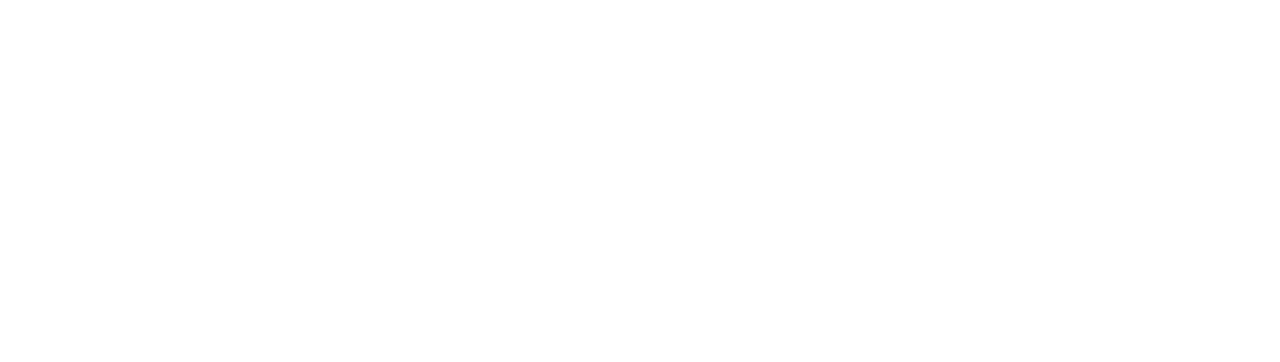
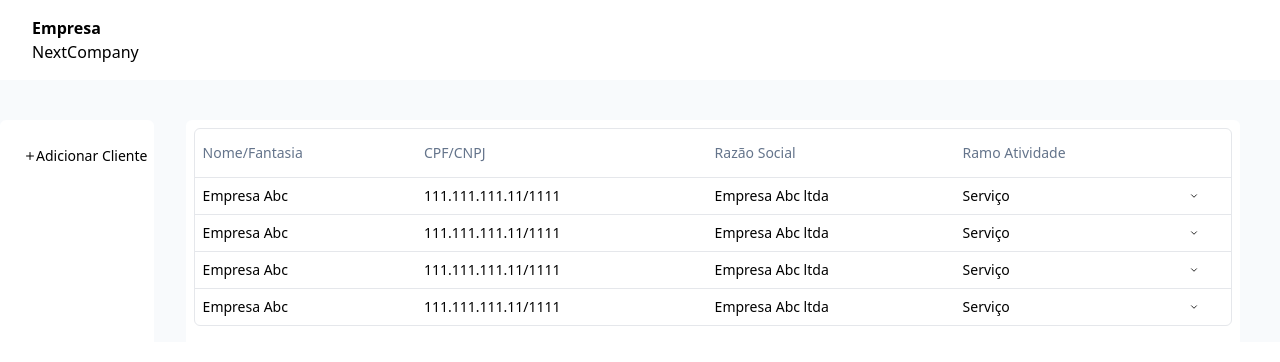
Before and after one commit to lismarreiros/crm-nextcompany, a React (Create React App) app: page /clientes in a window 1280 px wide. Before the commit this address had no page. Shown: the top 362 px of the page. Built offline with nearby package versions, Linux system fonts and the light colour scheme.

Commit message:
Reformulação da parte de clientes

```diff
--- a/package.json
+++ b/package.json
@@ -7,6 +7,7 @@
     "@dnd-kit/sortable": "^8.0.0",
     "@hookform/resolvers": "^3.3.4",
     "@radix-ui/react-accordion": "^1.1.2",
+    "@radix-ui/react-collapsible": "^1.0.3",
     "@radix-ui/react-dialog": "^1.0.5",
     "@radix-ui/react-label": "^2.0.2",
     "@radix-ui/react-popover": "^1.0.7",
--- a/src/App.tsx
+++ b/src/App.tsx
@@ -3,6 +3,7 @@ import React from 'react';
 import DashboardPage from './pages/dashboard/dashboard';
 import { Route, Routes } from 'react-router-dom';
 import DetailPage from './pages/detail';
+import ClientPage from './pages/clients/ClientPage';
 
 function App() {
   return (
@@ -14,6 +15,7 @@ function App() {
           {/* <Route path='/' element={<ClientForm/>} /> */}
           <Route path='/' element={<DashboardPage />} />
           <Route path='/detalhe' element={<DetailPage/>} />
+          <Route path='/clientes' element={<ClientPage/>} />
         </Routes>
       </div>
     </div>
--- /dev/null
+++ b/src/components/clients/InnerTable.tsx
@@ -0,0 +1,58 @@
+import React from 'react';
+import { TableCell, TableRow } from '../shadcn/ui/table';
+import Constants from '@/constants';
+
+const InnerTable = () => {
+  const contato = [
+    'Maria',
+    '(99) 9999-9999',
+    '(99) 9999-9999',
+    'maria@gmail.com',
+    'Dona'
+  ];
+
+  const endereço = [
+    '699999-99',
+    'Jardins',
+    'Rua Oscar Freire',
+    'São Paulo-SP',
+    '1111'
+  ];
+
+  return (
+    <>
+      {/** Parte de Contato do Cliente */}
+      {/** colunas */}
+      <TableRow>
+        <TableCell rowSpan={2} className='bg-slate-100 text-xs font-medium px-4'>Contato</TableCell>
+        {Constants.LISTA_COLUNAS_CLIENTES_CONTATO.map((coluna) => (
+          <TableCell key={coluna} className='bg-slate-100 text-xs font-medium'>{coluna}</TableCell>
+        ))}
+      </TableRow>
+      {/** dados */}
+      <TableRow>
+        {contato.map((data) => (
+          <TableCell key={data} className='bg-slate-100 text-xs'>{data}</TableCell>
+        ))}
+      </TableRow>
+
+      {/** Parte do Endereço do Cliente */}
+      {/** colunas */}
+      <TableRow>
+        <TableCell rowSpan={2} className='bg-slate-50 text-xs font-medium px-4'>Endereço</TableCell>
+        {Constants.LISTA_COLUNAS_CLIENTES_ENDEREÇO.map((coluna) => (
+          <TableCell key={coluna} className='bg-slate-50 text-xs font-medium'>{coluna}</TableCell>
+        ))}
+      </TableRow>
+
+      {/** dados */}
+      <TableRow>
+        {endereço.map((data) => (
+          <TableCell key={data} className='bg-slate-50 text-xs'>{data}</TableCell>
+        ))}
+      </TableRow>
+    </>
+  );
+};
+
+export default InnerTable;
--- /dev/null
+++ b/src/components/clients/TableView.tsx
@@ -0,0 +1,109 @@
+import React from 'react';
+import { Table, TableBody, TableCell, TableHead, TableHeader, TableRow } from '@/components/shadcn/ui/table';
+import { Collapsible, CollapsibleContent, CollapsibleTrigger } from '@radix-ui/react-collapsible';
+import InnerTable from './InnerTable';
+import { ChevronDown } from 'lucide-react';
+import Constants from '@/constants';
+
+const TableView = () => {
+  const dados = [
+    'Empresa Abc',
+    '111.111.111.11/1111',
+    'Empresa Abc ltda',
+    'Serviço'
+  ];
+
+  return (
+    <div className='m-2 rounded-md sm:border'>
+      <Table>
+        <TableHeader>
+          <TableRow>
+            {Constants.LISTA_COLUNAS_CLIENTES.map((coluna) => (
+              <TableHead key={coluna}>{coluna}</TableHead>
+            ))}
+          </TableRow>
+        </TableHeader>
+
+        <TableBody>
+          <Collapsible asChild>
+            <>
+              <TableRow>
+                {dados.map((dado) => (
+                  <TableCell key={dado}>{dado}</TableCell>
+
+                ))}
+                <TableCell colSpan={2}>
+                  <CollapsibleTrigger asChild>
+                    <div><ChevronDown size={10}/></div>
+                  </CollapsibleTrigger>
+                </TableCell>
+              </TableRow>
+              <CollapsibleContent asChild>
+                <InnerTable />
+              </CollapsibleContent>
+            </>
+          </Collapsible>
+
+          <Collapsible asChild>
+            <>
+              <TableRow>
+                {dados.map((dado) => (
+                  <TableCell key={dado}>{dado}</TableCell>
+
+                ))}
+                <TableCell colSpan={2}>
+                  <CollapsibleTrigger asChild>
+                    <div><ChevronDown size={10}/></div>
+                  </CollapsibleTrigger>
+                </TableCell>
+              </TableRow>
+              <CollapsibleContent asChild>
+                <InnerTable />
+              </CollapsibleContent>
+            </>
+          </Collapsible>
+
+          <Collapsible asChild>
+            <>
+              <TableRow>
+                {dados.map((dado) => (
+                  <TableCell key={dado}>{dado}</TableCell>
+
+                ))}
+                <TableCell colSpan={2}>
+                  <CollapsibleTrigger asChild>
+                    <div><ChevronDown size={10}/></div>
+                  </CollapsibleTrigger>
+                </TableCell>
+              </TableRow>
+              <CollapsibleContent asChild>
+                <InnerTable />
+              </CollapsibleContent>
+            </>
+          </Collapsible>
+
+          <Collapsible asChild>
+            <>
+              <TableRow>
+                {dados.map((dado) => (
+                  <TableCell key={dado}>{dado}</TableCell>
+
+                ))}
+                <TableCell colSpan={2}>
+                  <CollapsibleTrigger asChild>
+                    <div><ChevronDown size={10}/></div>
+                  </CollapsibleTrigger>
+                </TableCell>
+              </TableRow>
+              <CollapsibleContent asChild>
+                <InnerTable />
+              </CollapsibleContent>
+            </>
+          </Collapsible>
+        </TableBody>
+      </Table>
+    </div>
+  );
+};
+
+export default TableView;
--- a/src/components/forms/clientForm/ClientForm.tsx
+++ b/src/components/forms/clientForm/ClientForm.tsx
@@ -101,8 +101,8 @@ const ClientFormComponent = () => {
   return (
     <Dialog open={open} onOpenChange={setOpen}>
       <DialogTrigger>
-        <Button variant='link' size='sm'>
-          <Plus size={16}/>
+        <Button variant='ghost' size='default'>
+          <Plus size={12}/>
          Adicionar Cliente
         </Button>
       </DialogTrigger>
--- /dev/null
+++ b/src/components/shadcn/ui/collapsible.tsx
@@ -0,0 +1,9 @@
+import * as CollapsiblePrimitive from '@radix-ui/react-collapsible';
+
+const Collapsible = CollapsiblePrimitive.Root;
+
+const CollapsibleTrigger = CollapsiblePrimitive.CollapsibleTrigger;
+
+const CollapsibleContent = CollapsiblePrimitive.CollapsibleContent;
+
+export { Collapsible, CollapsibleTrigger, CollapsibleContent };
--- a/src/components/sidebar/Sidebar.tsx
+++ b/src/components/sidebar/Sidebar.tsx
@@ -8,7 +8,6 @@ import {
 import ClientForm from '../forms/clientForm/ClientForm';
 import { ProductForm } from '../forms/productForm/productForm';
 import { Box, Users, ArrowUpRight} from 'lucide-react';
-import ClientDialog from '../clients/ClientDialog';
 
 const Sidebar = () => {
   return (
@@ -23,7 +22,6 @@ const Sidebar = () => {
             <AccordionTrigger> </AccordionTrigger>
           </div>
           <AccordionContent className='flex flex-col items-start'>
-            <ClientDialog />
             <ClientForm />
           </AccordionContent>
         </AccordionItem>
--- a/src/constants/index.ts
+++ b/src/constants/index.ts
@@ -117,20 +117,25 @@ export default class Constants {
   ];
 
   static readonly LISTA_COLUNAS_CLIENTES = [
+    'Nome/Fantasia',
     'CPF/CNPJ',
-    'Nome/Fantasia',
     'Razão Social',
-    'Ramo',
-    'Contato',
+    'Ramo Atividade',
+  ];
+
+  static readonly LISTA_COLUNAS_CLIENTES_CONTATO = [
+    'Nome',
     'Telefone',
     'Celular',
     'Email',
     'Função',
+  ];
+
+  static readonly LISTA_COLUNAS_CLIENTES_ENDEREÇO = [
     'CEP',
     'Bairro',
     'Rua',
-    'Cidade',
-    'UF',
+    'Cidade/UF',
     'Número'
   ];
 }
--- /dev/null
+++ b/src/pages/clients/ClientPage.tsx
@@ -0,0 +1,22 @@
+import TableView from '@/components/clients/TableView';
+import ClientForm from '@/components/forms/clientForm/ClientForm';
+import NavBar from '@/components/navbar/NavBar';
+import React from 'react';
+
+const ClientPage = () => {
+  return (
+    <div>
+      <NavBar />
+      <div className="grid grid-cols-[12vw_1fr] bg-slate-50 pr-2">
+        <div className='bg-white rounded-md mt-10 py-4 px-4 h-full'>
+          <ClientForm/>
+        </div>
+        <div className='bg-white rounded-md mt-10 mx-8 my-2 h-full'>
+          <TableView/>
+        </div>
+      </div>
+    </div>
+  );
+};
+
+export default ClientPage;
```
Also changed, not shown: src/components/clients/ClientDialog.tsx (deleted, +0 -84 lines), 1 other file (tests, documents, lock files or other folders).
